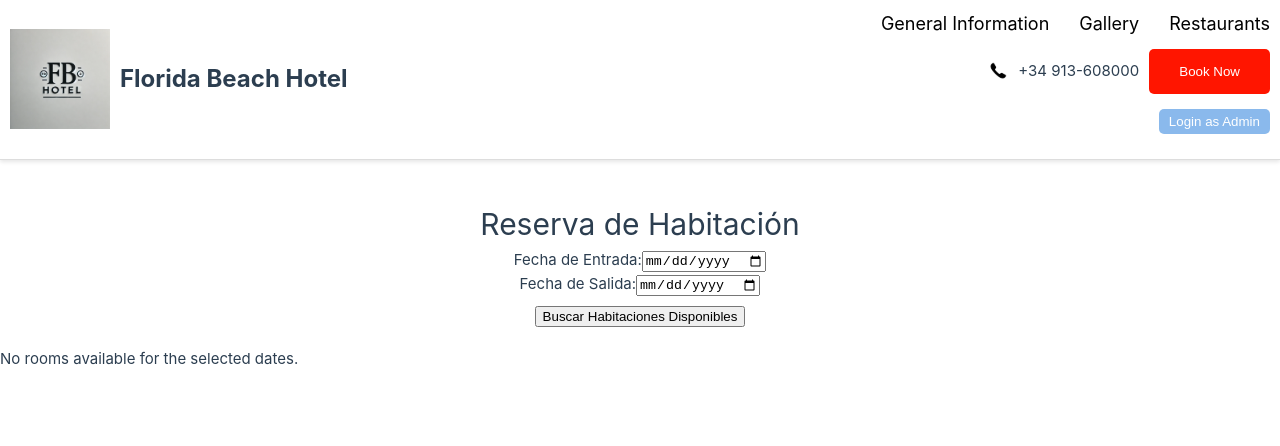
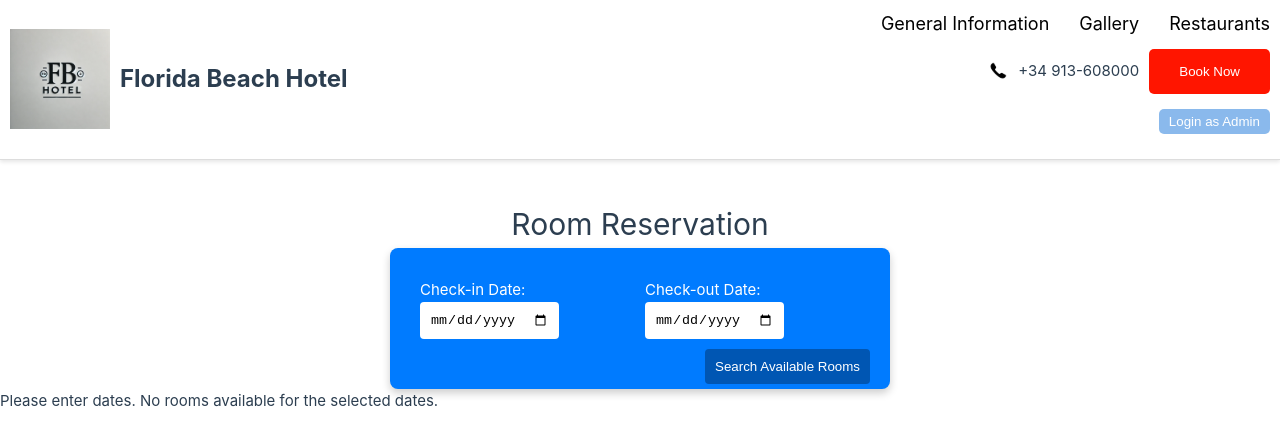
Before and after one commit to hugoperez11/hotel-frontend, a Vue app: page /reservations in a window 1280 px wide. Shown: the top 446 px of the page. Built offline with nearby package versions, Linux system fonts and the light colour scheme.

Commit message:
added style to room reservation to check availability form

```diff
--- a/src/components/AvailableRooms.vue
+++ b/src/components/AvailableRooms.vue
@@ -1,42 +1,3 @@
-<template>
-  <div v-if="rooms.length" class="available-rooms-container">
-    <h2>Available Rooms</h2>
-    <div class="rooms-list">
-      <RoomCard
-        v-for="room in rooms"
-        :key="room.id"
-        :room="room"
-        @reserve="openReservationModal"
-      />
-    </div>
-  </div>
-  <div v-else>
-    <p>No rooms available for the selected dates.</p>
-  </div>
-
-  <!-- Import the CustomerInfoModal component for entering customer information -->
-  <CustomerInfoModal
-  :isVisible="isModalOpen"
-  :customerName="customerName"
-  :customerEmail="customerEmail"
-  :modalErrorMessage="modalErrorMessage"
-  @close="closeModal"
-  @update:customerName="customerName = $event"
-  @update:customerEmail="customerEmail = $event"
-  @confirm="confirmReservation"
-/>
-
-
-  <!-- Confirmation popup imported from ReservationConfirmation component -->
-  <ReservationConfirmation
-    :isVisible="isConfirmationVisible"
-    :confirmationNumber="confirmationNumber"
-    @close="isConfirmationVisible = false"
-  />
-
-  <div v-if="errorMessage" style="color: red;">{{ errorMessage }}</div>
-</template>
-
 <script setup>
 import { ref } from 'vue';
 import axios from 'axios';
@@ -114,6 +75,48 @@ const confirmReservation = async () => {
 };
 </script>
 
+
+<template>
+  <div v-if="rooms.length" class="available-rooms-container">
+    <h2>Available Rooms</h2>
+    <div class="rooms-list">
+      <RoomCard
+        v-for="room in rooms"
+        :key="room.id"
+        :room="room"
+        @reserve="openReservationModal"
+      />
+    </div>
+  </div>
+  <div v-else>
+    <p>Please enter dates. No rooms available for the selected dates.</p>
+  </div>
+
+  <!-- Import the CustomerInfoModal component for entering customer information -->
+  <CustomerInfoModal
+  :isVisible="isModalOpen"
+  :customerName="customerName"
+  :customerEmail="customerEmail"
+  :modalErrorMessage="modalErrorMessage"
+  @close="closeModal"
+  @update:customerName="customerName = $event"
+  @update:customerEmail="customerEmail = $event"
+  @confirm="confirmReservation"
+/>
+
+
+  <!-- Confirmation popup imported from ReservationConfirmation component -->
+  <ReservationConfirmation
+    :isVisible="isConfirmationVisible"
+    :confirmationNumber="confirmationNumber"
+    @close="isConfirmationVisible = false"
+  />
+
+  <div v-if="errorMessage" style="color: red;">{{ errorMessage }}</div>
+</template>
+
+
+
 <style scoped>
 .available-rooms-container {
   text-align: center;
--- a/src/components/Reservation.vue
+++ b/src/components/Reservation.vue
@@ -59,28 +59,32 @@ const reserveRoom = async (roomId, customerName, customerEmail) => {
 </script>
 
 <template>
-  <div class="reservation-container"> <!-- Contenedor principal con clase para aplicar margen -->
-    <h1>Reserva de Habitación</h1>
+  <div class="reservation-container">
+    <h1>Room Reservation</h1>
 
-    <!-- Formulario solo para seleccionar fechas -->
-    <form @submit.prevent="fetchAvailableRooms">
-      <div>
-        <label for="checkIn">Fecha de Entrada:</label>
-        <input type="date" v-model="checkInDate" required />
-      </div>
-      <div>
-        <label for="checkOut">Fecha de Salida:</label>
-        <input type="date" v-model="checkOutDate" required />
+    <!-- Formulario con clase específica -->
+    <form class="reservation-form" @submit.prevent="fetchAvailableRooms">
+      <div class="date-inputs">
+        <div class="input-group">
+          <label for="checkIn">Check-in Date:</label>
+          <input type="date" v-model="checkInDate" required />
+        </div>
+        <div class="input-group">
+          <label for="checkOut">Check-out Date:</label>
+          <input type="date" v-model="checkOutDate" required />
+        </div>
       </div>
 
-      <button type="submit">Buscar Habitaciones Disponibles</button>
+      <div class="button-container">
+        <button type="submit">Search Available Rooms</button>
+      </div>
     </form>
 
     <!-- Mostrar mensaje de error si ocurre -->
-    <p v-if="errorMessage" style="color: red;">{{ errorMessage }}</p>
+    <p v-if="errorMessage" class="error-message">{{ errorMessage }}</p>
 
     <!-- Mostrar mensaje de éxito si la reserva fue exitosa -->
-    <p v-if="successMessage" style="color: green;">{{ successMessage }}</p>
+    <p v-if="successMessage" class="success-message">{{ successMessage }}</p>
 
     <!-- Pasar habitaciones y fechas seleccionadas al componente AvailableRooms -->
     <AvailableRooms
@@ -92,31 +96,80 @@ const reserveRoom = async (roomId, customerName, customerEmail) => {
   </div>
 </template>
 
+
 <style scoped>
+.reservation-container {
+  margin-top: 200px; /* Ajusta este valor para establecer el margen superior */
+}
+
 h1 {
   text-align: center;
 }
 
-.reservation-container { /* Agregar clase para el contenedor principal */
-  margin-top: 200px; /* Ajusta este valor para establecer el margen superior */
+.reservation-form {
+  background-color: #007BFF; /* Fondo azul */
+  color: white; /* Color del texto blanco */
+  padding: 30px; /* Espacio interno */
+  border-radius: 8px; /* Esquinas redondeadas */
+  box-shadow: 0 4px 8px rgba(0, 0, 0, 0.2); /* Sombra para un efecto elevado */
+  max-width: 500px; /* Ancho máximo del formulario */
+  margin: 0 auto; /* Centrar formulario */
+  position: relative; /* Posición relativa para contener el botón */
 }
 
-form {
-  display: flex;
-  flex-direction: column;
-  align-items: center;
-  margin-bottom: 20px;
+.date-inputs {
+  display: flex; /* Flexbox para alinear entradas horizontalmente */
+  justify-content: space-between; /* Espaciado entre las entradas */
+  margin-bottom: 20px; /* Espacio debajo de los inputs */
+}
+
+.input-group {
+  flex: 1; /* Ocupa espacio igual */
+  margin-right: 10px; /* Espacio a la derecha */
+}
+
+.input-group:last-child {
+  margin-right: 0; /* Eliminar margen a la derecha del último grupo */
 }
 
 label {
-  margin: 10px 0;
+  margin-bottom: 5px; /* Espacio entre la etiqueta y el campo de entrada */
+}
+
+input {
+  padding: 10px; /* Espacio interno para los inputs */
+  border-radius: 4px; /* Esquinas redondeadas para los inputs */
+  border: none; /* Sin borde */
+  outline: none; /* Sin contorno al enfocar */
+}
+
+.button-container {
+  position: absolute; /* Posición absoluta para colocar el botón */
+  bottom: 5px; /* Distancia desde la parte inferior del formulario */
+  right: 20px; /* Distancia desde la derecha del formulario */
 }
 
 button {
-  margin-top: 10px;
+  background-color: #0056b3; /* Color más oscuro para el botón */
+  color: white; /* Texto blanco en el botón */
+  padding: 10px; /* Espacio interno */
+  border: none; /* Sin borde */
+  border-radius: 4px; /* Esquinas redondeadas */
+  cursor: pointer; /* Cambiar cursor al pasar sobre el botón */
+  transition: background-color 0.3s; /* Efecto de transición */
 }
 
-p {
+button:hover {
+  background-color: #004494; /* Color más oscuro al pasar el ratón */
+}
+
+.error-message {
+  color: #ffcc00; /* Color amarillo para los mensajes de error */
+  text-align: center;
+}
+
+.success-message {
+  color: #c4e1ff; /* Color azul claro para los mensajes de éxito */
   text-align: center;
 }
 </style>
```
